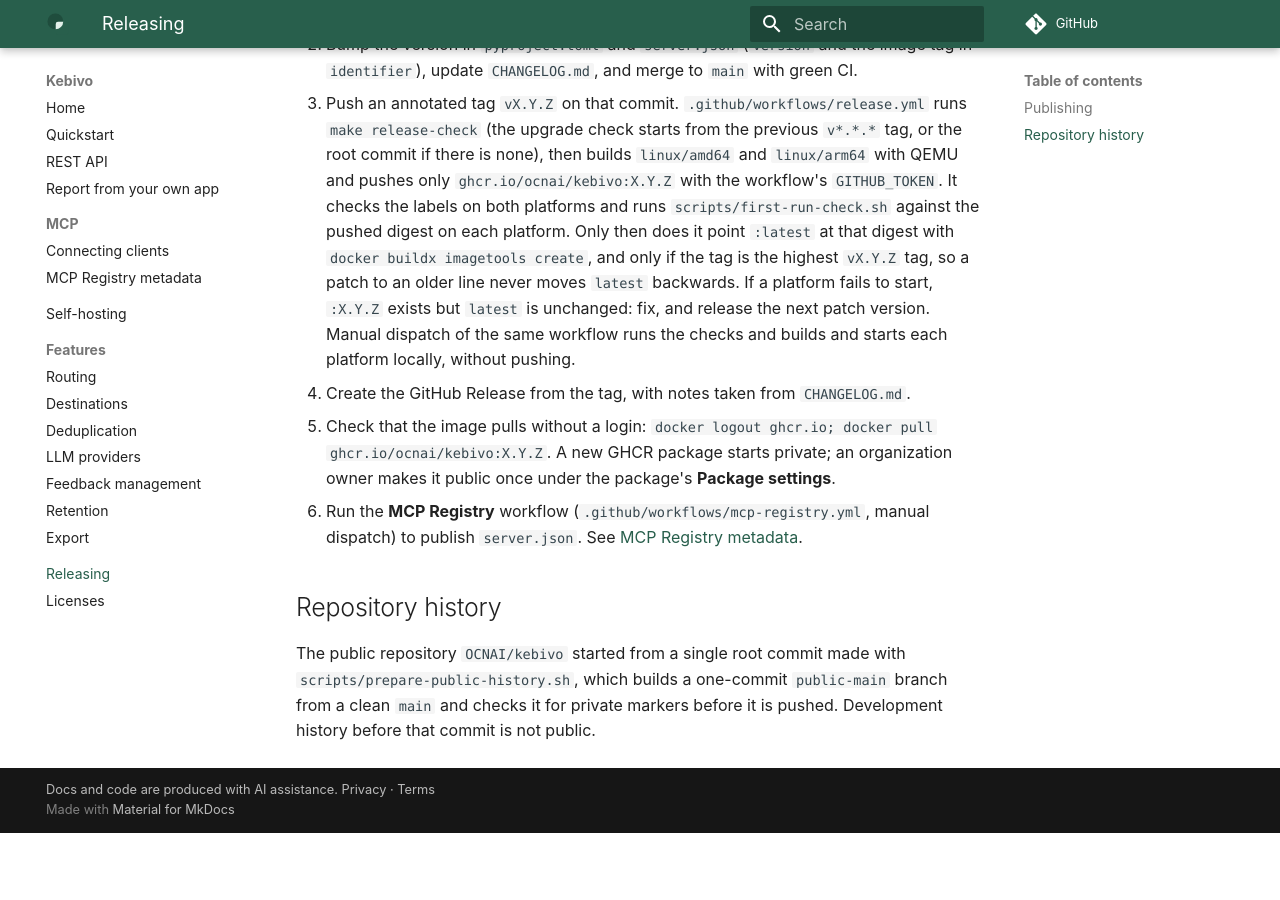
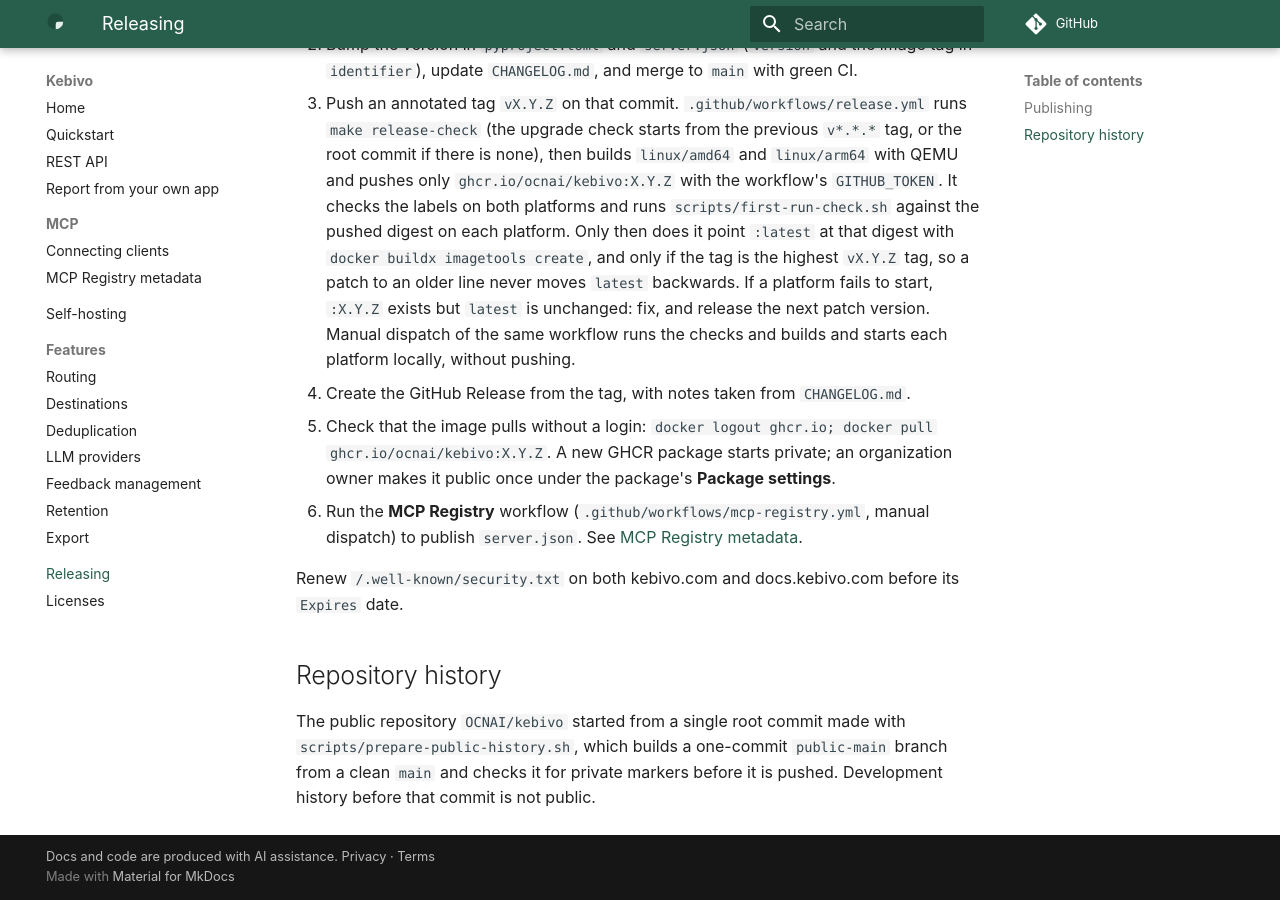
Before and after one commit to OCNAI/kebivo, an MkDocs documentation site: the page built from docs/releasing.md, in a window 1280 px wide and 900 px high, scrolled down 1016 px. Built offline with MkDocs 1.6.1 and Material for MkDocs 9.7.7, drawn with Linux system fonts in a browser that asks for light colours; before the commit the page ends 1849 px from its top, so only the background shows below that.

```diff
--- a/docs/releasing.md
+++ b/docs/releasing.md
@@ -21,6 +21,8 @@ The check verifies the version and clean tree, and that `README.md` and `docs/qu
 5. Check that the image pulls without a login: `docker logout ghcr.io; docker pull ghcr.io/ocnai/kebivo:X.Y.Z`. A new GHCR package starts private; an organization owner makes it public once under the package's **Package settings**.
 6. Run the **MCP Registry** workflow (`.github/workflows/mcp-registry.yml`, manual dispatch) to publish `server.json`. See [MCP Registry metadata](mcp-registry.md).
 
+Renew `/.well-known/security.txt` on both kebivo.com and docs.kebivo.com before its `Expires` date.
+
 ## Repository history
 
 The public repository `OCNAI/kebivo` started from a single root commit made with `scripts/prepare-public-history.sh`, which builds a one-commit `public-main` branch from a clean `main` and checks it for private markers before it is pushed. Development history before that commit is not public.
```
Also changed, not shown: docs/.well-known/security.txt, 2 other files.
